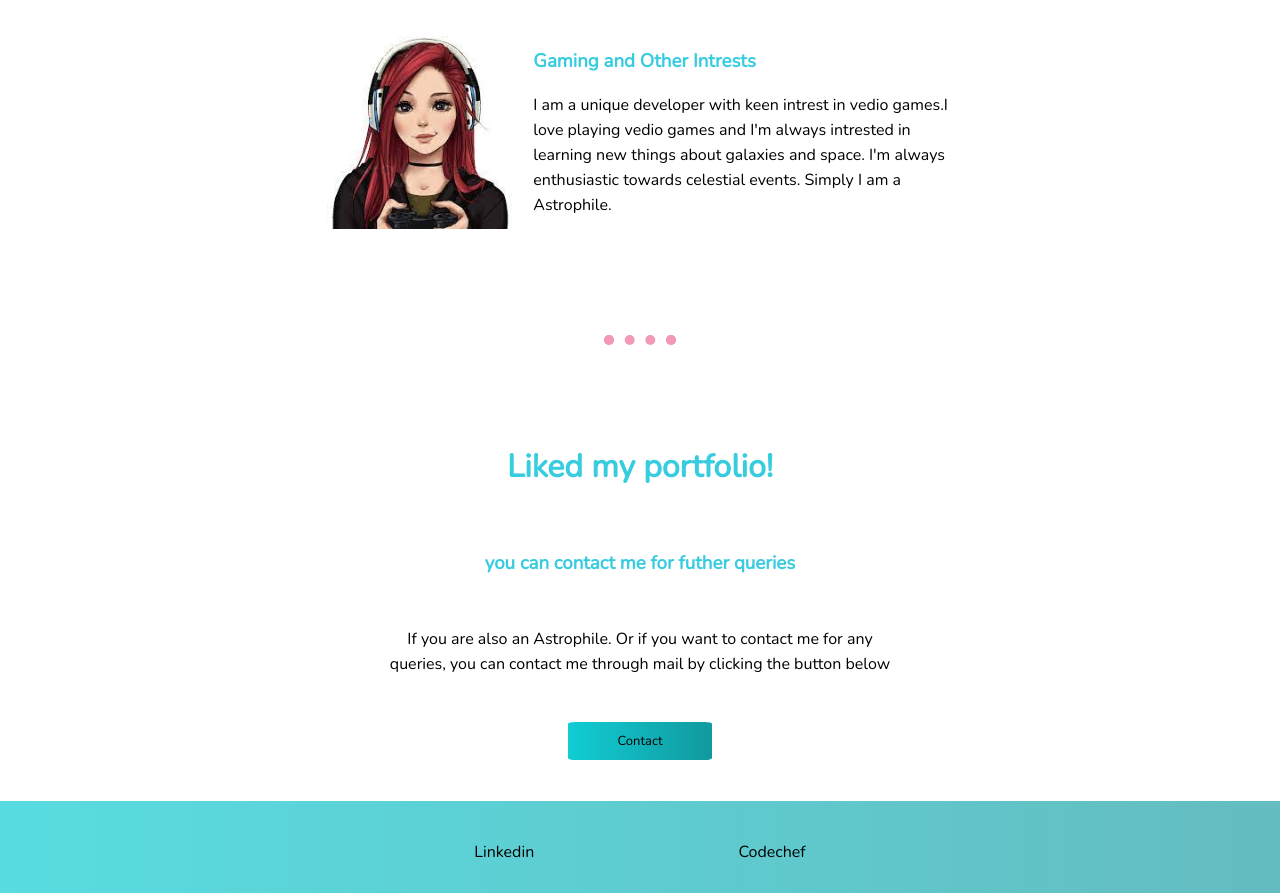
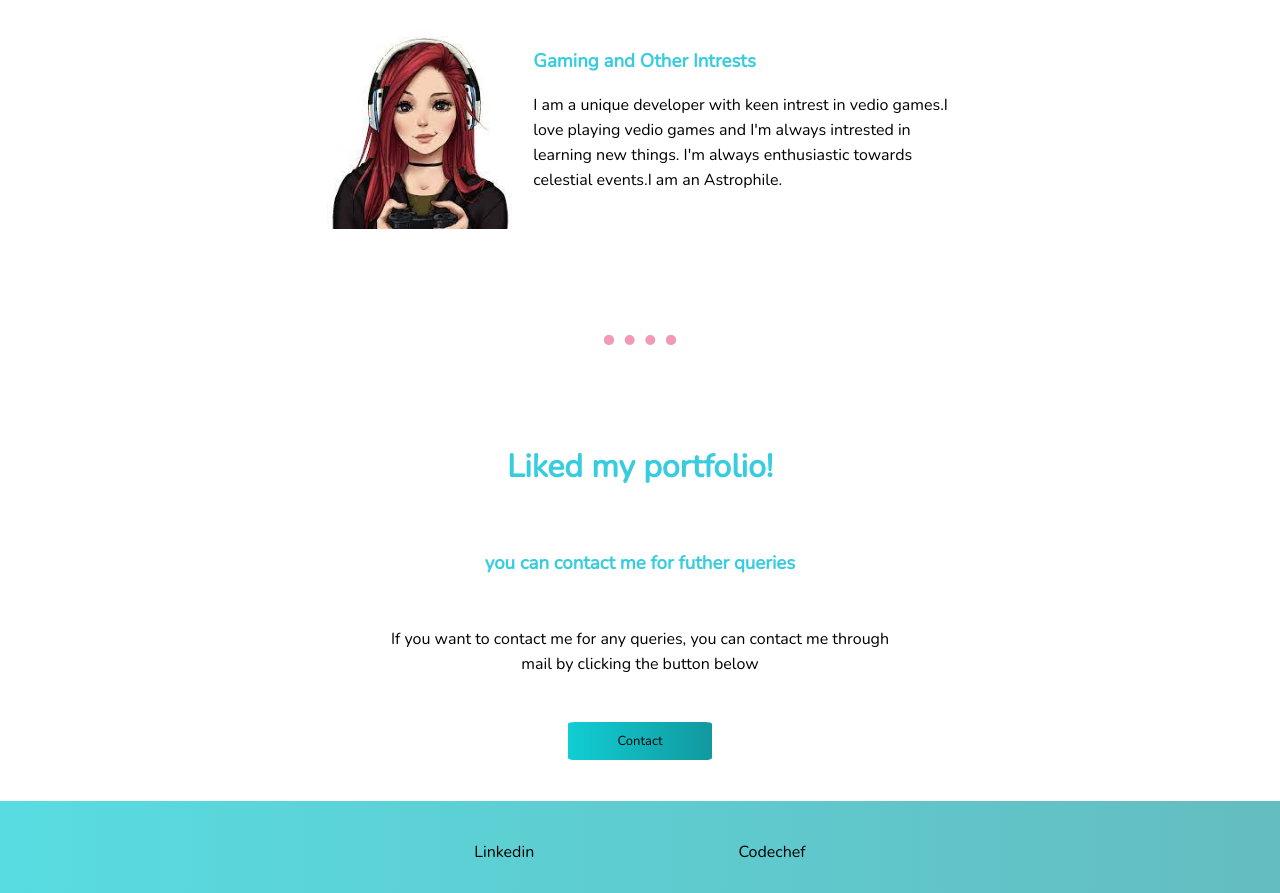
Before and after one commit to GraciousPegion/portfolio, a plain HTML site: page index.html in a window 1280 px wide. Shown: the part 1773-2666 px from the top of the page. Drawn offline with nearby package versions, Linux system fonts and the light colour scheme.

Commit message:
Update index.html

```diff
--- a/index.html
+++ b/index.html
@@ -44,7 +44,7 @@
             <div class="text">
                 <h3> Gaming and Other Intrests</h3>
                 <p> I am a unique developer with keen intrest in vedio games.I love playing vedio games and I'm always intrested
-                    in learning new things about galaxies and space. I'm always enthusiastic towards celestial events. Simply I am a Astrophile.
+                    in learning new things. I'm always enthusiastic towards celestial events.I am an Astrophile.
                 </p>
             </div>
             </div>
@@ -52,7 +52,7 @@
             <div class="contact">
                 <h1>Liked my portfolio!</h1><br>
                 <h3>you can contact me for futher queries</h3>
-                <p style=" width: 40%; margin: 4% 30%;">If you are also an Astrophile. Or if you want to contact me for any queries,
+                <p style=" width: 40%; margin: 4% 30%;">If you want to contact me for any queries,
                      you can contact me through mail by clicking the button below</p>
                      <a class="btn" target="_blank" href="mailto:gracious.pegion@gmail.com">Contact</a>
             </div>
```
